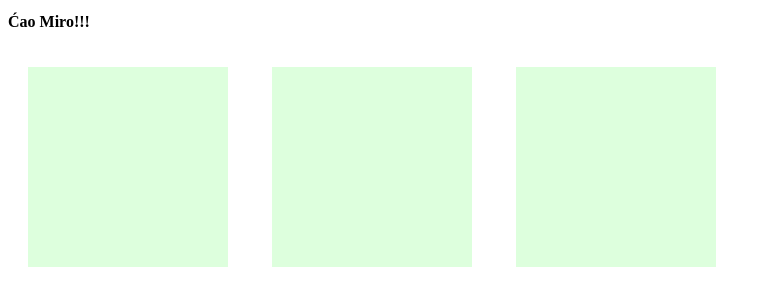
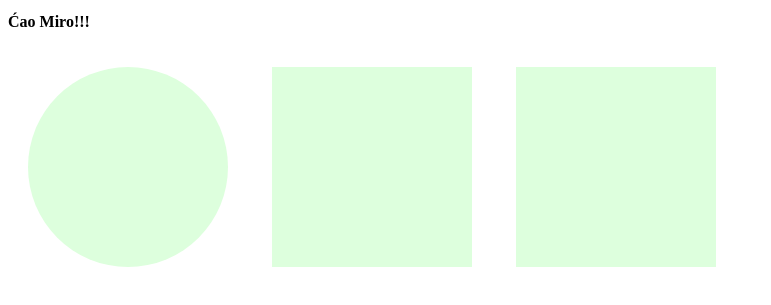
Before and after one commit to 186tsmmm/186tsmmm.github.io, a plain HTML site: page index.html in a window 1280 px wide. Shown: the part 129-434 px from the top of the page, without its empty margins (0-771 px from the left). Drawn offline with Linux system fonts and the light colour scheme.

Commit message:
changing shape1 to round

```diff
--- a/style.css
+++ b/style.css
@@ -5,3 +5,6 @@
   background: #dfd;
   margin: 20px;
 }
+#shape1 {
+  border-radius: 9999px;
+}
```
